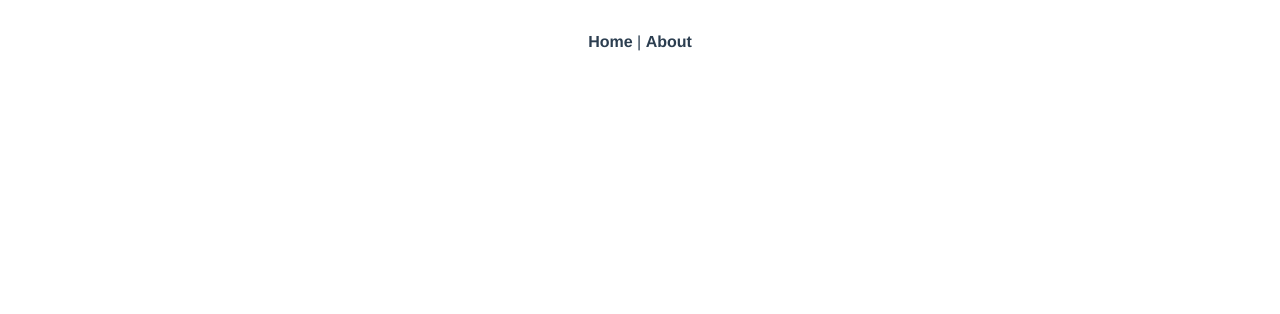
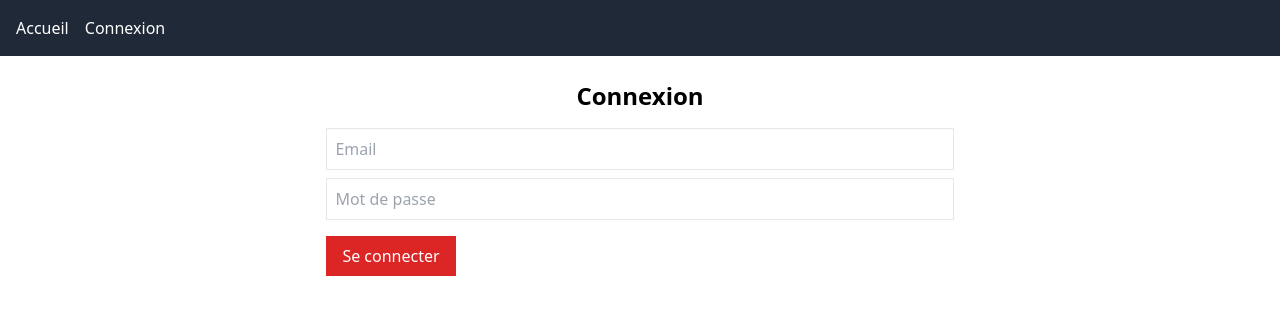
Before and after one commit to Erwan1202/VueJsFinal, a Vue app in the folder le-vin/: page /login in a window 1280 px wide. Before the commit this address had no page. Shown: the top 314 px of the page. Built offline with nearby package versions, Linux system fonts and the light colour scheme.

Commit message:
Ajout de Vue Router et création des pages Accueil et Connexion

```diff
--- a/le-vin/src/App.vue
+++ b/le-vin/src/App.vue
@@ -1,30 +1,7 @@
 <template>
-  <nav>
-    <router-link to="/">Home</router-link> |
-    <router-link to="/about">About</router-link>
+  <nav class="bg-gray-800 text-white p-4 flex gap-4">
+    <router-link to="/" class="hover:underline">Accueil</router-link>
+    <router-link to="/login" class="hover:underline">Connexion</router-link>
   </nav>
   <router-view />
 </template>
-
-<style lang="scss">
-#app {
-  font-family: Avenir, Helvetica, Arial, sans-serif;
-  -webkit-font-smoothing: antialiased;
-  -moz-osx-font-smoothing: grayscale;
-  text-align: center;
-  color: #2c3e50;
-}
-
-nav {
-  padding: 30px;
-
-  a {
-    font-weight: bold;
-    color: #2c3e50;
-
-    &.router-link-exact-active {
-      color: #42b983;
-    }
-  }
-}
-</style>
--- a/le-vin/src/router/index.js
+++ b/le-vin/src/router/index.js
@@ -1,25 +1,14 @@
-import { createRouter, createWebHistory } from "vue-router";
-import HomeView from "../views/HomeView.vue";
+import { createRouter, createWebHistory } from 'vue-router';
+import HomeView from '@/views/HomeView.vue';
+import LoginView from '@/views/LoginView.vue';
 
 const routes = [
-  {
-    path: "/",
-    name: "home",
-    component: HomeView,
-  },
-  {
-    path: "/about",
-    name: "about",
-    // route level code-splitting
-    // this generates a separate chunk (about.[hash].js) for this route
-    // which is lazy-loaded when the route is visited.
-    component: () =>
-      import(/* webpackChunkName: "about" */ "../views/AboutView.vue"),
-  },
+  { path: '/', name: 'Home', component: HomeView },
+  { path: '/login', name: 'Login', component: LoginView },
 ];
 
 const router = createRouter({
-  history: createWebHistory(process.env.BASE_URL),
+  history: createWebHistory(),
   routes,
 });
 
--- a/le-vin/src/views/HomeView.vue
+++ b/le-vin/src/views/HomeView.vue
@@ -1,18 +1,6 @@
 <template>
-  <div class="home">
-    <img alt="Vue logo" src="../assets/logo.png" />
-    <HelloWorld msg="Welcome to Your Vue.js App" />
+  <div class="text-center p-6">
+    <h1 class="text-3xl font-bold">Bienvenue sur UnPetit20SVP 🍷</h1>
+    <p>Votre boutique de vin en ligne.</p>
   </div>
 </template>
-
-<script>
-// @ is an alias to /src
-import HelloWorld from "@/components/HelloWorld.vue";
-
-export default {
-  name: "HomeView",
-  components: {
-    HelloWorld,
-  },
-};
-</script>
--- /dev/null
+++ b/le-vin/src/views/LoginView.vue
@@ -0,0 +1,10 @@
+<template>
+    <div class="flex flex-col items-center p-6">
+      <h1 class="text-2xl font-semibold">Connexion</h1>
+      <form class="mt-4">
+        <input type="email" placeholder="Email" class="border p-2 mb-2 w-full">
+        <input type="password" placeholder="Mot de passe" class="border p-2 w-full">
+        <button class="mt-4 bg-red-600 text-white px-4 py-2">Se connecter</button>
+      </form>
+    </div>
+  </template>
```
